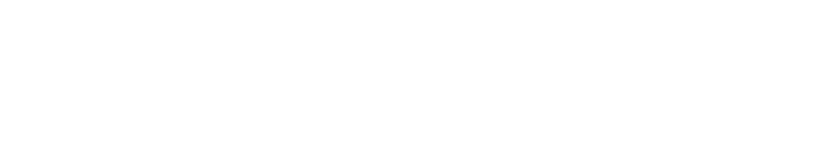
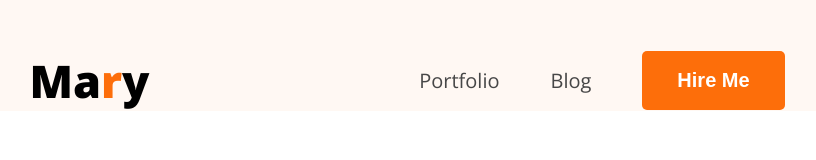
Before and after one commit to reazsohag91/my-first-portfolio, a plain HTML site: page index.html in a window 1280 px wide. Shown: the whole page, without its empty margins (233-1049 px from the left). Drawn offline with nearby package versions, Linux system fonts and the light colour scheme.

Commit message:
design navbar and style according to design

```diff
--- a/index.html
+++ b/index.html
@@ -4,8 +4,26 @@
     <meta charset="UTF-8">
     <meta name="viewport" content="width=device-width, initial-scale=1.0">
     <title>Reaz's Portfolio</title>
+    <link rel="preconnect" href="https://fonts.googleapis.com">
+<link rel="preconnect" href="https://fonts.gstatic.com" crossorigin>
+<link href="https://fonts.googleapis.com/css2?family=Open+Sans:ital,wght@0,300..800;1,300..800&display=swap" rel="stylesheet">
+
+<link rel="stylesheet" href="/styles/portfolio.css">
 </head>
-<body>
-
+<body class="font-open-sans">
+    <header>
+        <nav>
+            <div class="logo">
+              <h2>
+                Ma<span class="color-orange">r</span>y
+              </h2>
+            </div>
+            <ul class="menu">
+                <li><a href="">Portfolio</a></li>
+                <li><a href="">Blog</a></li>
+                <li><button class="btn">Hire Me</button></li>
+            </ul>
+        </nav>
+    </header>
 </body>
 </html>
--- /dev/null
+++ b/styles/portfolio.css
@@ -0,0 +1,56 @@
+/* body{background-color: aqua;} */
+
+*{
+    margin: 0;
+    padding: 0;
+    box-sizing: border-box;
+}
+.font-open-sans {
+  font-family: "Open Sans", sans-serif;
+  font-optical-sizing: auto;
+}
+
+.logo h2{
+    font-size: 45px;
+font-weight: 900;
+
+
+}
+.color-orange{
+    color: #FD6E0A;
+}
+
+
+header {
+    background-color: #FFF8F3 ;
+    padding-top: 50px;
+
+}
+nav{
+    width: 59%;
+    max-width: 1140px;
+    margin: 0px auto;
+    display: flex;
+    justify-content: space-between;
+    align-items: center;
+}
+nav .menu{
+    display: flex;
+    list-style-type: none;
+    gap: 51px;
+    align-items: center;
+}
+nav .menu a {
+    font-size: 20px;
+    color: #474747;
+    text-decoration: none;
+}
+.btn{
+    background-color: #FD6E0A;
+    border: none;
+    padding: 18px 35px;
+    border-radius: 5px;
+    font-size: 20px;
+    font-weight: bold;
+    color: white;
+}
```
